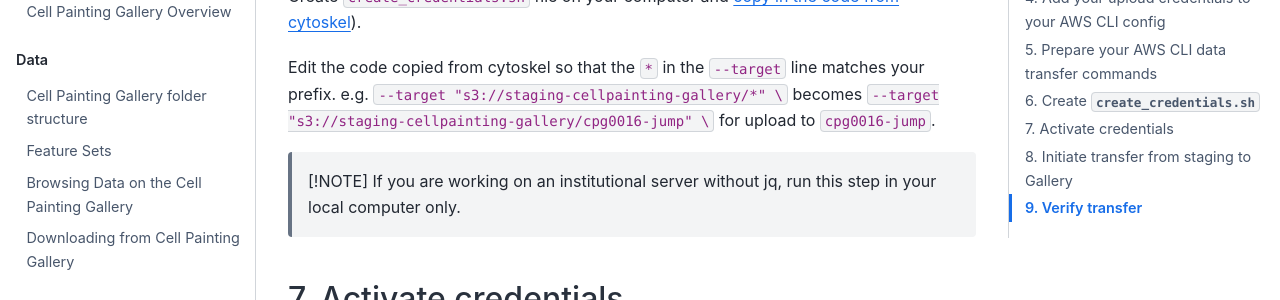
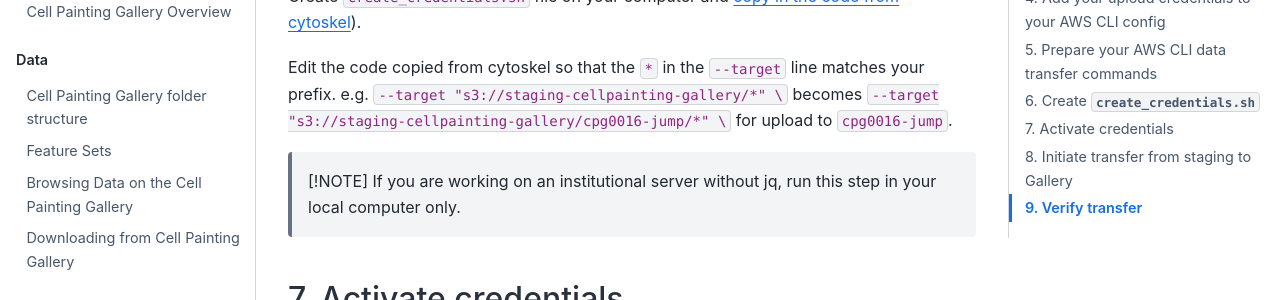
Before and after one commit to broadinstitute/cellpainting-gallery, a Jupyter Book: the page built from documentation/uploading_to_cpg.md, in a window 1280 px wide and 900 px high, scrolled down 2056 px. Shown: the part 147-447 px from the top of the window. Built offline with Jupyter Book 1.0.4 settings and Sphinx 7.4.7 and the Sphinx Book theme 1.1.4, drawn with Linux system fonts in a browser that asks for light colours.

```diff
--- a/documentation/uploading_to_cpg.md
+++ b/documentation/uploading_to_cpg.md
@@ -69,7 +69,7 @@ aws s3 cp --recursive /Users/eweisbar/Batch8_profiles s3://staging-cellpainting-
 Create `create_credentials.sh` file on your computer and [copy in the code from cytoskel](https://github.com/broadinstitute/cytoskel/blob/main/cytoskel/docs/access_cpg_staging.md#create-file-called-s3_credentialssh)).
 
 Edit the code copied from cytoskel so that the `*` in the `--target` line matches your prefix.
-e.g.  `--target "s3://staging-cellpainting-gallery/*" \` becomes `--target "s3://staging-cellpainting-gallery/cpg0016-jump" \` for upload to `cpg0016-jump`.
+e.g.  `--target "s3://staging-cellpainting-gallery/*" \` becomes `--target "s3://staging-cellpainting-gallery/cpg0016-jump/*" \` for upload to `cpg0016-jump`.
 
 >[!NOTE]
 >If you are working on an institutional server without jq, run this step in your local computer only.
```
